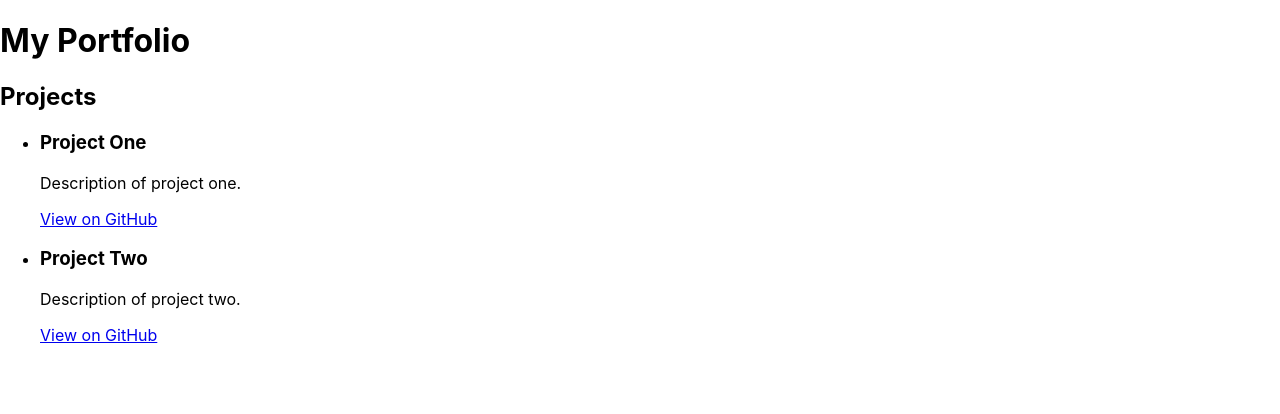
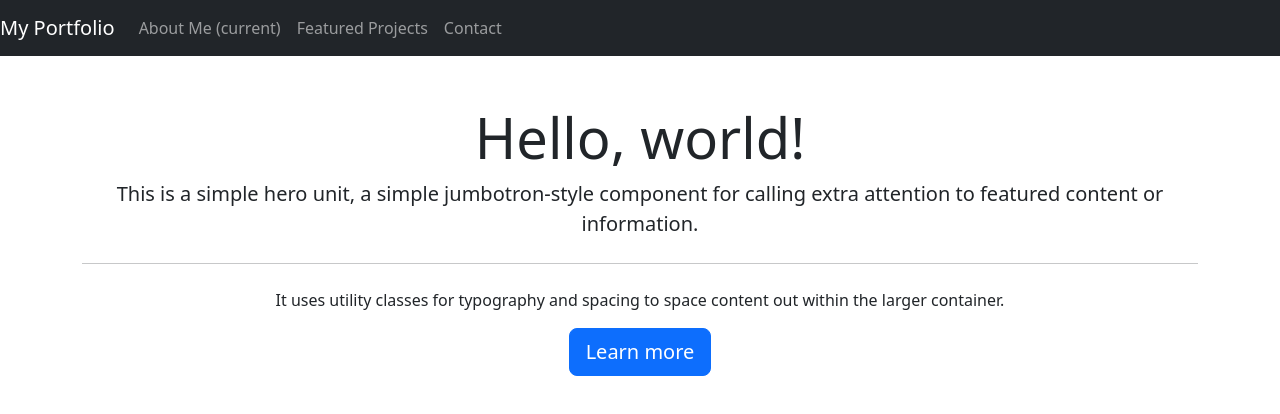
Before and after one commit to a1monge/my-portfolio, a React (Create React App) app: page / in a window 1280 px wide. Shown: the top 414 px of the page. Built offline with nearby package versions, Linux system fonts and the light colour scheme.

Commit message:
changed nav theme

```diff
--- a/package.json
+++ b/package.json
@@ -6,6 +6,8 @@
     "@testing-library/jest-dom": "^5.17.0",
     "@testing-library/react": "^13.4.0",
     "@testing-library/user-event": "^13.5.0",
+    "bootstrap": "^5.3.3",
+    "bootstrap-icons": "^1.11.3",
     "react": "^18.3.1",
     "react-dom": "^18.3.1",
     "react-scripts": "5.0.1",
--- a/src/App.js
+++ b/src/App.js
@@ -1,13 +1,40 @@
-// src/App.js
 import React from 'react';
-import Header from './components/Header';
-import Projects from './components/Projects';
+import './App.css';
+import 'bootstrap/dist/css/bootstrap.min.css';
 
-const App = () => (
-  <div>
-    <Header />
-    <Projects />
-  </div>
-);
+function App() {
+  return (
+    <div className="App">
+      <nav className="navbar navbar-expand-lg navbar-dark bg-dark">
+        <a className="navbar-brand" href="/">My Portfolio</a>
+        <button className="navbar-toggler" type="button" data-toggle="collapse" data-target="#navbarNav" aria-controls="navbarNav" aria-expanded="false" aria-label="Toggle navigation">
+          <span className="navbar-toggler-icon"></span>
+        </button>
+        <div className="collapse navbar-collapse" id="navbarNav">
+          <ul className="navbar-nav">
+            <li className="nav-item active">
+              <a className="nav-link" href="/">About Me <span className="sr-only">(current)</span></a>
+            </li>
+            <li className="nav-item">
+              <a className="nav-link" href="/projects">Featured Projects</a>
+            </li>
+            <li className="nav-item">
+              <a className="nav-link" href="/contact">Contact</a>
+            </li>
+          </ul>
+        </div>
+      </nav>
+      <div className="container mt-5">
+        <div className="jumbotron">
+          <h1 className="display-4">Hello, world!</h1>
+          <p className="lead">This is a simple hero unit, a simple jumbotron-style component for calling extra attention to featured content or information.</p>
+          <hr className="my-4" />
+          <p>It uses utility classes for typography and spacing to space content out within the larger container.</p>
+          <a className="btn btn-primary btn-lg" href="#" role="button">Learn more</a>
+        </div>
+      </div>
+    </div>
+  );
+}
 
 export default App;
--- a/src/index.js
+++ b/src/index.js
@@ -3,6 +3,9 @@ import ReactDOM from 'react-dom/client';
 import './index.css';
 import App from './App';
 import reportWebVitals from './reportWebVitals';
+import 'bootstrap/dist/css/bootstrap.min.css';
+import 'bootstrap-icons/font/bootstrap-icons.css';
+
 
 const root = ReactDOM.createRoot(document.getElementById('root'));
 root.render(
```
Also changed, not shown: 1 other file (tests, documents, lock files or other folders).
